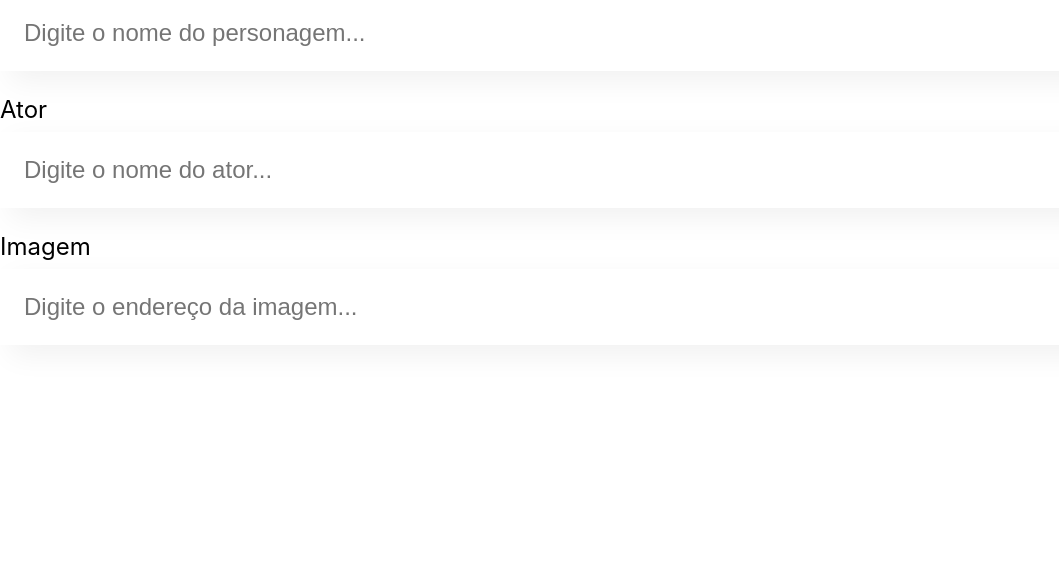
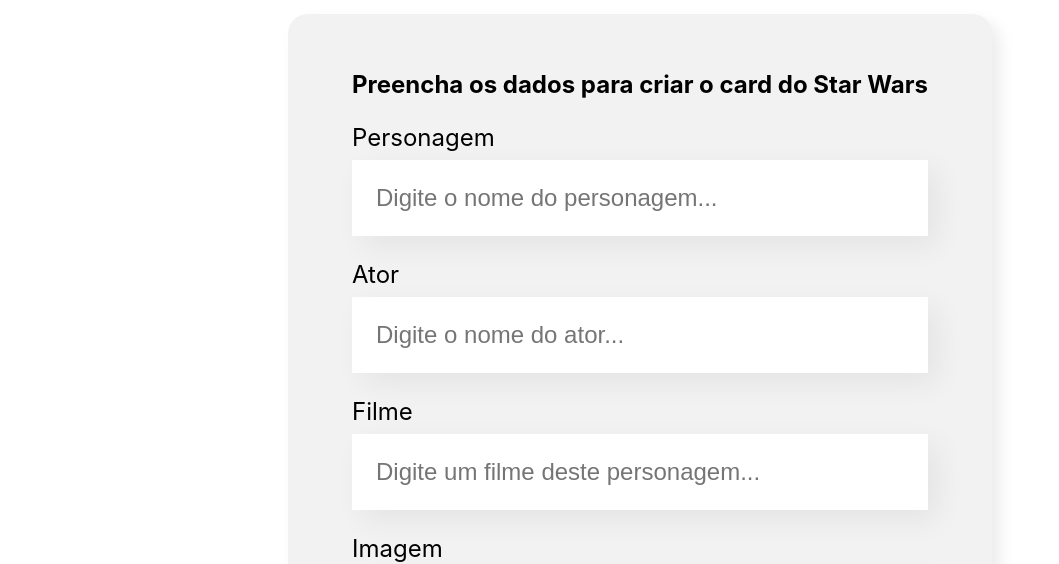
Before and after one commit to carolfagundess/elemental, a React (Create React App) app: page / in a window 1280 px wide. Shown: the part 370-934 px from the top of the page, without its empty margins (0-1059 px from the left). Before the commit the page ends 800 px from the top, so only its background shows below. Built offline with nearby package versions, Linux system fonts and the light colour scheme.

Commit message:
criando o componente formulario

```diff
--- a/src/App.js
+++ b/src/App.js
@@ -1,13 +1,11 @@
 import Banner from "./componentes/Banner/Banner";
-import CampoTexto from "./componentes/CampoTexto";
+import Formulario from "./componentes/Formulario";
 
 function App() {
   return (
     <div className="App">
       <Banner />
-      <CampoTexto label="Personagem" placeholder="nome do personagem"/>
-      <CampoTexto label="Ator" placeholder="nome do ator"/>
-      <CampoTexto label="Imagem" placeholder="endereço da imagem"/>
+      <Formulario />
     </div>
   );
 }
--- a/src/componentes/CampoTexto/index.js
+++ b/src/componentes/CampoTexto/index.js
@@ -3,7 +3,7 @@
 
 //arrow function, variavel com letra maiuscula por ser um componente react
 const CampoTexto = (propos) => {
-  const placeholder = `Digite o ${propos.placeholder}...`
+  const placeholder = `Digite ${propos.placeholder}...`
   return (
     <div className="campo-texto">
       <label>{propos.label}</label>
--- /dev/null
+++ b/src/componentes/Formulario/Formulario.css
@@ -0,0 +1,13 @@
+.formulario {
+    display: flex;
+    justify-content: center;
+    margin: 80px 0px;
+}
+
+.formulario form {
+    max-width: 50%;
+    background-color: #f2f2f2;
+    border-radius: 20px;
+    padding: 36px 64px;
+    box-shadow: 8px 8px 16px rgba(0, 0, 0, 0.08);
+}
--- /dev/null
+++ b/src/componentes/Formulario/index.js
@@ -0,0 +1,18 @@
+import "./Formulario.css";
+import CampoTexto from "../CampoTexto";
+
+const Formulario = () => {
+  return (
+    <section className="formulario">
+      <form>
+        <h2>Preencha os dados para criar o card do Star Wars</h2>
+        <CampoTexto label="Personagem" placeholder="o nome do personagem" />
+        <CampoTexto label="Ator" placeholder="o nome do ator" />
+        <CampoTexto label="Filme" placeholder="um filme deste personagem" />
+        <CampoTexto label="Imagem" placeholder="o endereço da imagem" />
+      </form>
+    </section>
+  );
+};
+
+export default Formulario;
```
